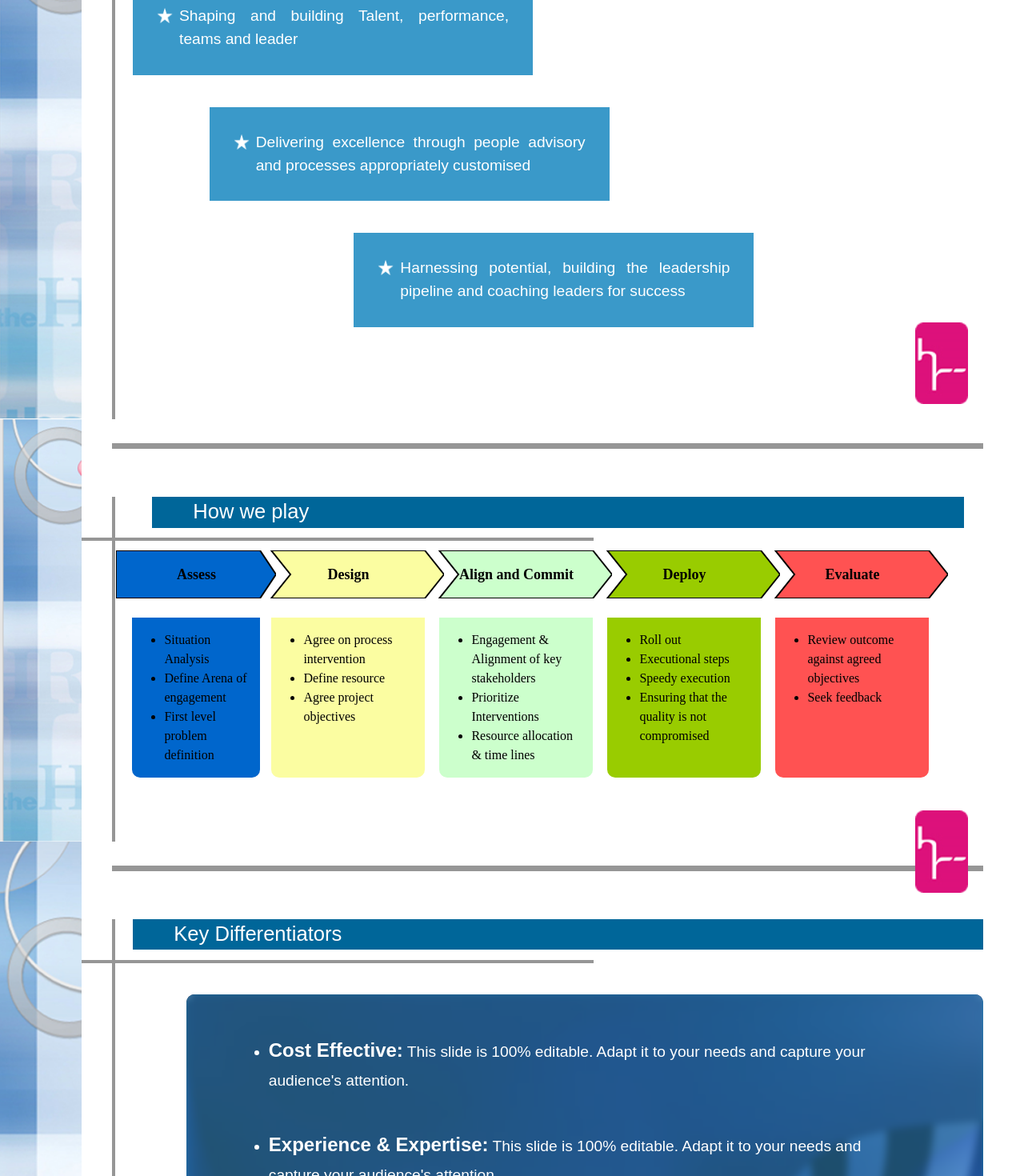
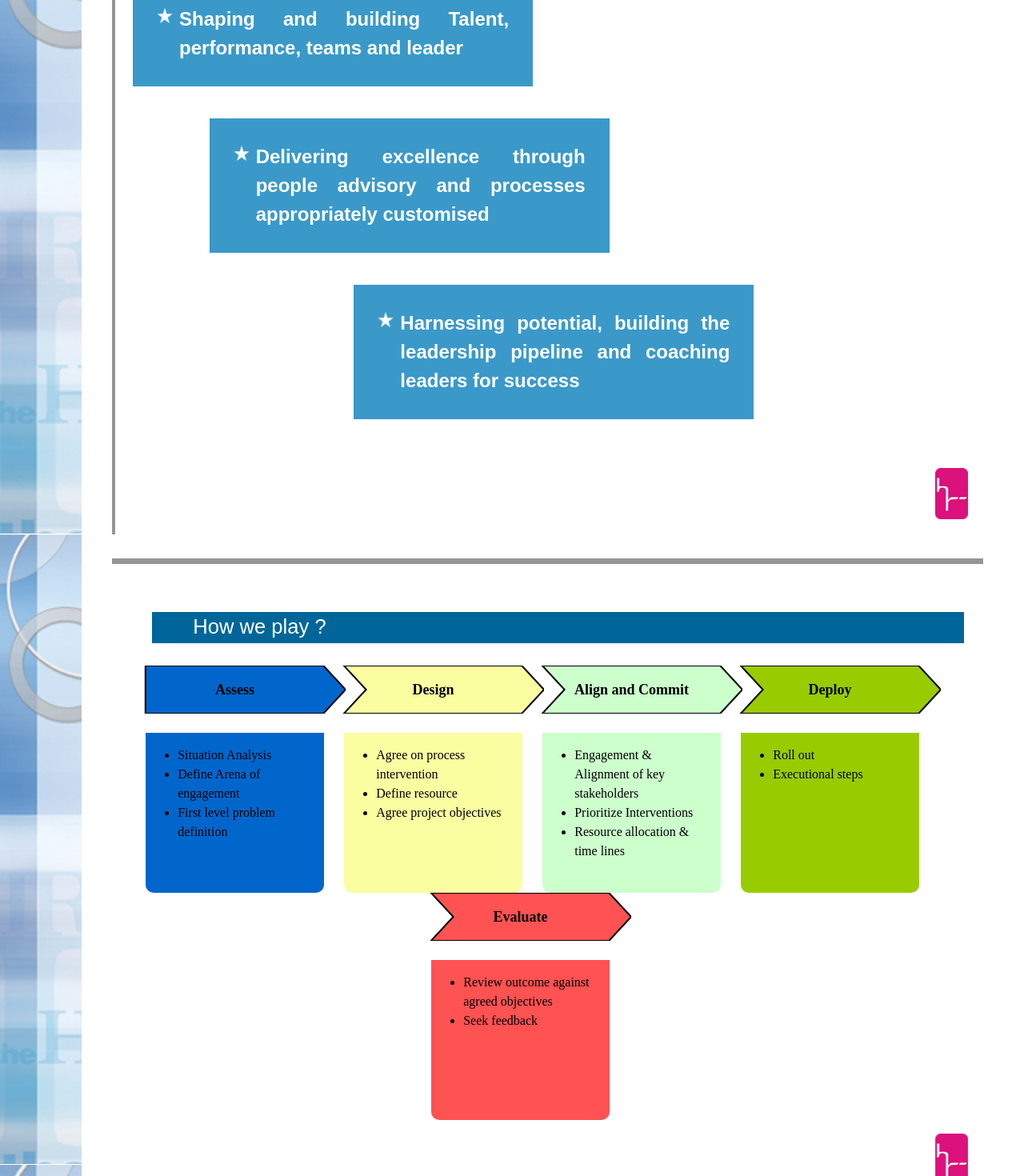
Before and after one commit to AyushSingh-Tomar/HR-C, a React (Vite) app: page / in a window 1280 px wide. Shown: the part 940-2410 px from the top of the page at 80% size. Built offline with nearby package versions, Linux system fonts and the light colour scheme; a web font is replaced by a local one.

Commit message:
all changes

```diff
--- a/src/Components/AboutUsSection.jsx
+++ b/src/Components/AboutUsSection.jsx
@@ -17,7 +17,7 @@ const AboutUs = () => {
           />
         </div>
         <div className="w-full md:w-2/3 text-gray-700 text-left md:ml-12 mt-4 md:mt-0" style={textStyle}>
-          <p className="text-sm sm:text-base leading-relaxed">
+          <p className="text-base sm:text-lg leading-relaxed">
             Udal is a Graduate in Management from BHU - Varanasi and Post Graduate in Management
             and Organization Behavior from XLRI - Jamshedpur. He is also an alumnus of Ashridge University (UK),
             IMD (Lausanne), Center for Creative Leadership (North Carolina), Indian Business School - Hyderabad,
@@ -27,7 +27,7 @@ const AboutUs = () => {
           </p>
         </div>
       </div>
-      <div className="text-gray-700 text-left mt-6 text-sm sm:text-base leading-relaxed px-6 sm:px-12" style={textStyle}>
+      <div className="text-gray-700 text-left mt-6 text-base sm:text-lg leading-relaxed px-6 sm:px-12" style={textStyle}>
         <p>
           He has worked for over 35 years at leadership positions within Chemicals & Fertilizers, FMCG and
           Pharmaceutical industries, namely, Hindustan Unilever and Colgate Palmolive etc., well-known and recognized
--- a/src/Components/HowWePlay.jsx
+++ b/src/Components/HowWePlay.jsx
@@ -6,16 +6,18 @@ import logo2 from '../assets/logo2.png';
 const HowWePlay = () => {
   return (
     <div className="mt-[2vw] relative px-4 sm:px-6" style={{ fontFamily: 'Poppins, sans-serif' }}>
-      <CommonHeading title="How we play" />
+      <h2 className='bg-[#006699] ml-[5vw] text-xl sm:text-[2vw] pl-[4vw] text-white relative z-10 flex items-center h-[3vw]' style={{ fontFamily: "Poppins, sans-serif" }}>
+        How we play ?
+      </h2>
 
       {/* Arrow Formation */}
-      <div className="flex flex-wrap justify-center gap-0 p-2 mt-5 relative" style={{ fontFamily: 'Poppins, sans-serif' }}>
+      <div className="flex flex-wrap justify-center gap-0 p-2 mt-5 relative" style={{ fontFamily: 'Poppins, sans-serif',  }}>
         {[
-          { text: "Assess", color: "#0066cc", boxPoints: ["Situation Analysis", "Define Arena of engagement", "First level problem definition"], flatTail: true, width: 200 },
-          { text: "Design", color: "#fbfda1", boxPoints: ["Agree on process intervention", "Define resource", "Agree project objectives"], width: 240 },
-          { text: "Align and Commit", color: "#ccffcc", boxPoints: ["Engagement & Alignment of key stakeholders", "Prioritize Interventions", "Resource allocation & time lines"], width: 240 },
-          { text: "Deploy", color: "#99cc00", boxPoints: ["Roll out", "Executional steps", "Speedy execution", "Ensuring that the quality is not compromised"], width: 240 },
-          { text: "Evaluate", color: "#ff5252", boxPoints: ["Review outcome against agreed objectives", "Seek feedback"], width: 240 },
+          { text: "Assess", color: "#0066cc", boxPoints: ["Situation Analysis", "Define Arena of engagement", "First level problem definition"], flatTail: true, width: 278 },
+          { text: "Design", color: "#fbfda1", boxPoints: ["Agree on process intervention", "Define resource", "Agree project objectives"], width: 278 },
+          { text: "Align and Commit", color: "#ccffcc", boxPoints: ["Engagement & Alignment of key stakeholders", "Prioritize Interventions", "Resource allocation & time lines"], width: 278 },
+          { text: "Deploy", color: "#99cc00", boxPoints: ["Roll out", "Executional steps",], width: 278 },
+          { text: "Evaluate", color: "#ff5252", boxPoints: ["Review outcome against agreed objectives", "Seek feedback"], width: 278 },
         ].map((step, index) => (
           <div
             key={index}
@@ -36,11 +38,10 @@ const HowWePlay = () => {
       </div>
 
       {/* Logo Positioned Absolutely at Bottom Right */}
-      <br />
-      <br />
-      <br />
-      <div className="absolute bottom-[-5vw] right-[1.5vw]">
-        <img src={logo2} className="h-[8vw]" alt="Company Logo" />
+    <br />
+    <br />
+      <div className="absolute bottom-[-2vw] right-[1.5vw]">
+        <img src={logo2} className="h-[5vw]" alt="Company Logo" />
       </div>
     </div>
   );
--- a/src/Components/KeyDifferetiators.jsx
+++ b/src/Components/KeyDifferetiators.jsx
@@ -15,13 +15,13 @@ const KeyDifferentiators = () => {
     return (
         <div style={{ marginTop: "4vw", position: "relative", marginBottom: "5vw", width: "100%" }}>
             <CommonHeading title="Key Differentiators" />
-            <div className="mt-[5%] ml-[7%]">
+            <div className="mt-[5%] ml-[2%]">
             <div style={{
                 position: "relative",
                 backgroundColor: "#006699",
                 color: "white",
                 padding: "3rem",
-                borderRadius: "10px",
+                // borderRadius: "10px",
                 overflow: "hidden",
                 margin: "2vw auto",
                 marginLeft:"5%",
@@ -83,10 +83,10 @@ const KeyDifferentiators = () => {
                             }}>
                                 <span style={{
                                     fontWeight: "600",
-                                    fontSize: "clamp(1.2rem, 2vw, 1.5rem)"
+                                    fontSize: "clamp(2rem, 2vw, 1.5rem)"
                                 }}>{item.title}</span> {" "}
                                 <span style={{
-                                    fontSize: "clamp(1rem, 1.8vw, 1.2rem)",
+                                    fontSize: "clamp(2rem, 1.8vw, 1.2rem)",
                                     fontWeight: "400"
                                 }}>{item.description}</span>
                             </li>
@@ -100,7 +100,7 @@ const KeyDifferentiators = () => {
                         position: "absolute",
                         bottom: "1.5vw",
                         right: "1.5vw",
-                        height: "8vw",
+                        height: "5vw",
                         zIndex: 4
                     }}
                 />
--- a/src/Components/LeaderShipCoachingAndDevelopment.jsx
+++ b/src/Components/LeaderShipCoachingAndDevelopment.jsx
@@ -314,7 +314,7 @@ const LeaderShipCoachingAndDevelopment = () => {
 
         {/* Right Section */}
         <div className='w-full md:w-1/3 p-6 text-left break-words'>
-          <h2 className='font-bold text-lg'>Key Challenges Addressed:</h2>
+          <h2 className='font-bold text-lg'>Issues- Illustrative:</h2>
           <ul className='mt-2 list-disc pl-4'>
             {content.right1.map((point, index) => (
               <li key={index} className='mb-1'>{point}</li>
@@ -333,7 +333,7 @@ const LeaderShipCoachingAndDevelopment = () => {
 
       {/* Logo Positioned INSIDE This Component But Out of Content */}
       <div className='absolute bottom-0 right-0 pr-[2vw] pb-[2vw]'>
-        <img src={logo2} className='h-[6vw]' alt="Company Logo" />
+        <img src={logo2} className='h-[5vw]' alt="Company Logo" />
       </div>
     </div>
   );
--- a/src/Components/Strength.jsx
+++ b/src/Components/Strength.jsx
@@ -41,7 +41,7 @@ import logo2 from '../assets/logo2.png';
 import star from '../assets/star.png';
 
 const Strength = () => {
-  const textStyle = { fontFamily: 'Poppins, sans-serif', fontSize: '1.2rem' }; // Increased text size
+  const textStyle = { fontFamily: 'Poppins, sans-serif', fontSize: '1.5rem',  }; // Increased text size
 
   return (
     <div className='mt-[2vw] relative' style={textStyle}>
@@ -51,26 +51,26 @@ const Strength = () => {
         {/* Strength Box 1 */}
         <div className='bg-[rgb(58,153,201)] text-justify w-[280px] md:w-[500px] p-[30px] flex items-start' style={textStyle}>
           <img src={star} alt="Star" className='w-[20px] h-[20px] mr-2 mt-1' />
-          <p className='text-white' style={textStyle}>Shaping and building Talent, performance, teams and leader</p>
+          <p className='text-white font-bold' style={textStyle}>Shaping and building Talent, performance, teams and leader</p>
         </div>
 
         {/* Strength Box 2 */}
         <div className='bg-[#3A99C9]  w-[280px] text-justify md:w-[500px] p-[30px] flex items-start ml-[9%]' style={textStyle}>
           <img src={star} alt="Star" className='w-[20px] h-[20px] mr-2 mt-1' />
-          <p className='text-white' style={textStyle}>Delivering excellence through people advisory and processes appropriately customised</p>
+          <p className='text-white font-bold' style={textStyle}>Delivering excellence through people advisory and processes appropriately customised</p>
         </div>
 
         {/* Strength Box 3 (Centered) */}
         <div className='bg-[#3A99C9] w-[280px] text-justify md:w-[500px] p-[30px] flex items-start mx-auto ml-[26%]' style={textStyle}>
           <img src={star} alt="Star" className='w-[20px] h-[20px] mr-2 mt-1' />
-          <p className='text-white' style={textStyle}>Harnessing potential, building the leadership pipeline and coaching leaders for success</p>
+          <p className='text-white font-bold' style={textStyle}>Harnessing potential, building the leadership pipeline and coaching leaders for success</p>
         </div>
       </div>
       <br />
       <br />
       <br />
       <br />
-      <img src={logo2} className='absolute bottom-[1.5vw] h-[8vw] right-[1.5vw]' alt="Logo" />
+      <img src={logo2} className='absolute bottom-[1.5vw] h-[5vw] right-[1.5vw]' alt="Logo" />
     </div>
   );
 };
--- a/src/Components/arrow.jsx
+++ b/src/Components/arrow.jsx
@@ -77,7 +77,7 @@
 import React from 'react';
 
 const BlueArrow = ({
-  width = 300,
+  width = 700,
   height = 60,  // Reduced arrow height
   color = 'blue',
   text = 'Arrow Text',
@@ -99,13 +99,14 @@ const BlueArrow = ({
         >
           <polygon
   points={flatTail
-              ? `${width * 0.1},0 ${width * 0.9},0 ${width},${height / 2} ${width * 0.9},${height} ${width * 0.1},${height} 0,${height} 0,0`
+    ? `${width * 0.1},0 ${width * 0.9},0 ${width},${height / 2} ${width * 0.9},${height} ${width * 0.1},${height} ${width * 0.1},${height / 2}`
     : `${width * 0.1},0 ${width * 0.9},0 ${width},${height / 2} ${width * 0.9},${height} ${width * 0.1},${height} ${width * 0.2},${height / 2}`
   }
   fill={color}
   stroke="black"
   strokeWidth="2"
 />
+
         </svg>
 
         <div
--- a/src/Components/empoweredPerformance.jsx
+++ b/src/Components/empoweredPerformance.jsx
@@ -18,7 +18,7 @@ const EmpoweredPerformance = () => {
 
       {/* Logo placed at the bottom within the component */}
       <div className="w-full flex justify-end pr-[1.5vw] mt-4">
-        <img src={logo2} className='h-[8vw]' alt="Logo" />
+        <img src={logo2} className='h-[5vw]' alt="Logo" />
       </div>
     </div>
   );
```
Also changed, not shown: src/Components/Hero.jsx (+9 -9 lines), src/Components/Services.jsx (+10 -9 lines), src/Components/teamSolutions.jsx (+8 -6 lines), src/assets/rollfill.png (added). Lines whose indentation alone changed are shown as unchanged.
